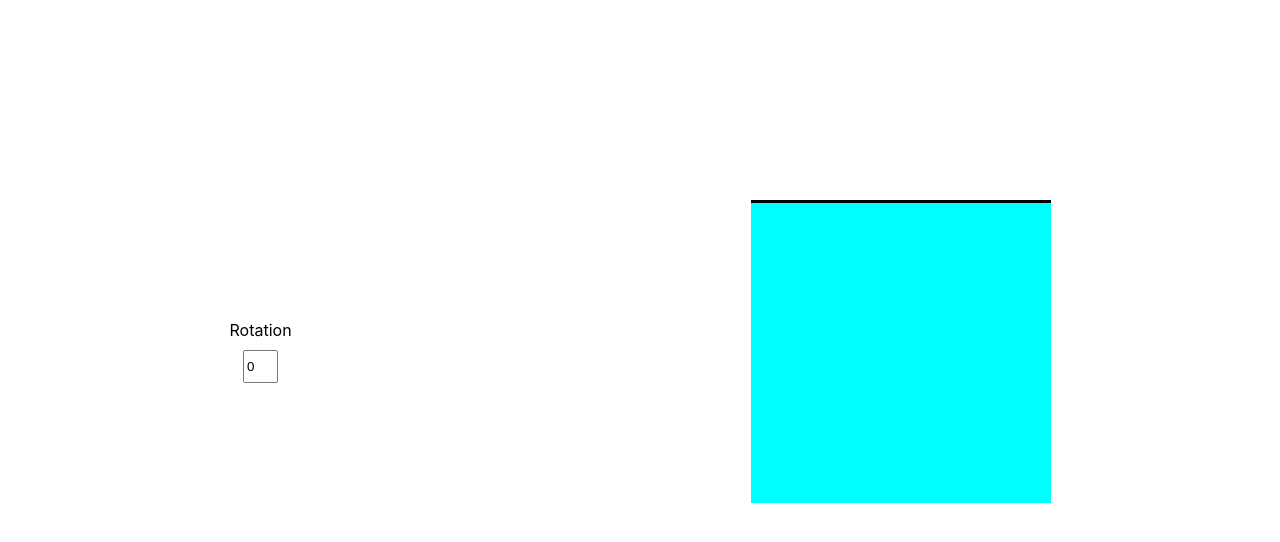
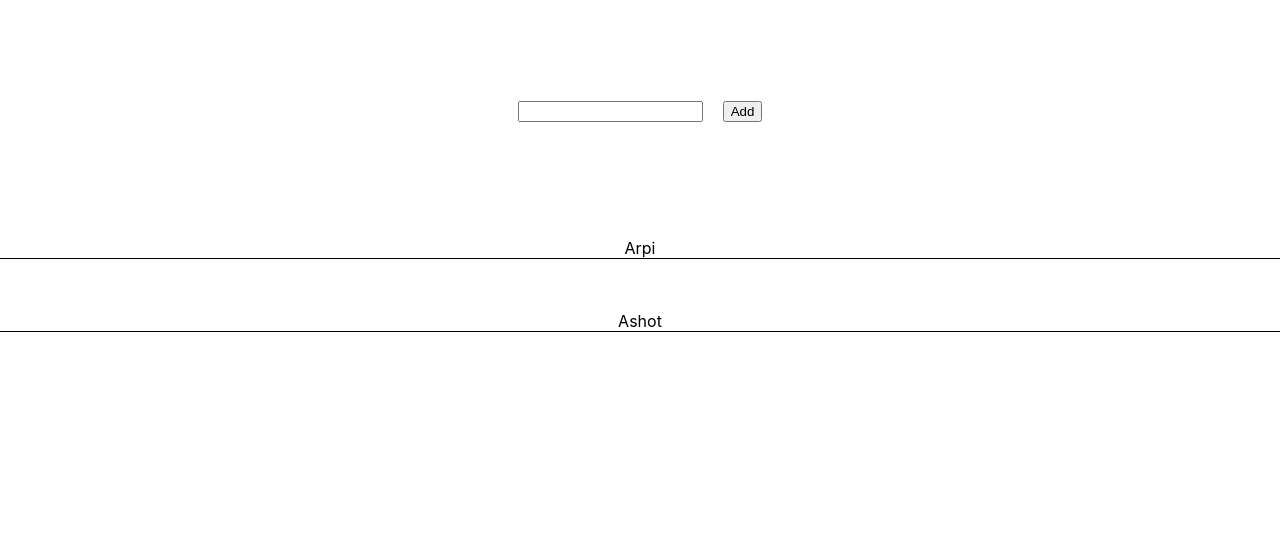
Before and after one commit to AshotHeb/arpi-react-tutorial, a React (Create React App) app: page / in a window 1280 px wide. Shown: the top 542 px of the page. Built offline with nearby package versions, Linux system fonts and the light colour scheme.

Commit message:
Map Lists

```diff
--- a/src/App.js
+++ b/src/App.js
@@ -1,10 +1,12 @@
-import { DivRotation } from "./components/DivRotation";
+// import { DivRotation } from "./components/DivRotation";
+import { TextsList } from "./components/TextsList";
 
 
 function App() {
   return (
     <div className="App">
-      <DivRotation />
+      {/* <DivRotation /> */}
+      <TextsList />
     </div>
   );
 }
--- /dev/null
+++ b/src/components/TextsList/AddNewTextSection/index.jsx
@@ -0,0 +1,23 @@
+import './styles.css'
+
+export const AddNewTextSection = ({ setTextData }) => {
+    const handleSubmit = (event) => {
+
+        event.preventDefault()
+        const input = event.target[0]
+        const value = input.value
+
+        setTextData((prev) => [...prev, value])
+
+        input.value = ''
+
+
+    }
+
+    return (
+        <form className='add-new-text-section' onSubmit={handleSubmit}>
+            <input type="text" />
+            <button className='add-new-text-btn'>Add</button>
+        </form>
+    )
+}
--- /dev/null
+++ b/src/components/TextsList/AddNewTextSection/styles.css
@@ -0,0 +1,7 @@
+.add-new-text-section{
+    text-align: center;
+    margin:100px 0;
+}
+.add-new-text-btn{
+    margin-left: 20px;
+}
--- /dev/null
+++ b/src/components/TextsList/List/index.jsx
@@ -0,0 +1,16 @@
+import './styles.css'
+
+export const List = ({ textData ,setTextData}) => {
+
+    // const listJSX = [<p className="list-item">  {textData[0]}</p>, <p className="list-item">  {textData[1]}</p>]
+    return (
+        <div className='list'>
+            {textData.map((text,index) => {
+                return <p className="list-item" key={index}>
+                    {text}
+
+                </p>
+            })}
+        </div>
+    )
+}
--- /dev/null
+++ b/src/components/TextsList/List/styles.css
@@ -0,0 +1,9 @@
+.list-item {
+  text-align: center;
+    border-bottom:1px solid black;
+}
+.list{
+display: flex;
+flex-direction: column;
+gap:20px;
+}
--- /dev/null
+++ b/src/components/TextsList/index.jsx
@@ -0,0 +1,15 @@
+import { useState } from "react"
+import { AddNewTextSection } from "./AddNewTextSection"
+import { List } from "./List"
+
+
+export const TextsList = ()=>{
+    const [textData,setTextData] = useState(['Arpi','Ashot'])
+
+    return (
+        <div>
+            <AddNewTextSection setTextData={setTextData}/>
+            <List textData={textData} setTextData={setTextData}/>
+        </div>
+    )
+}
```
